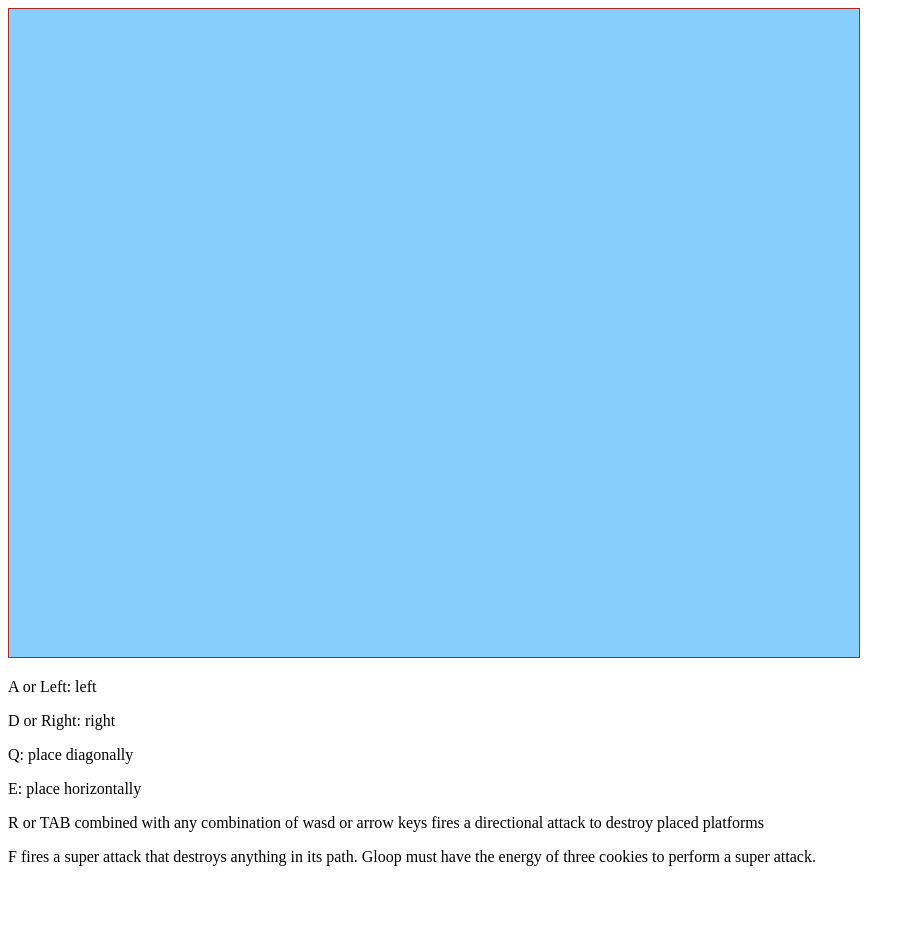
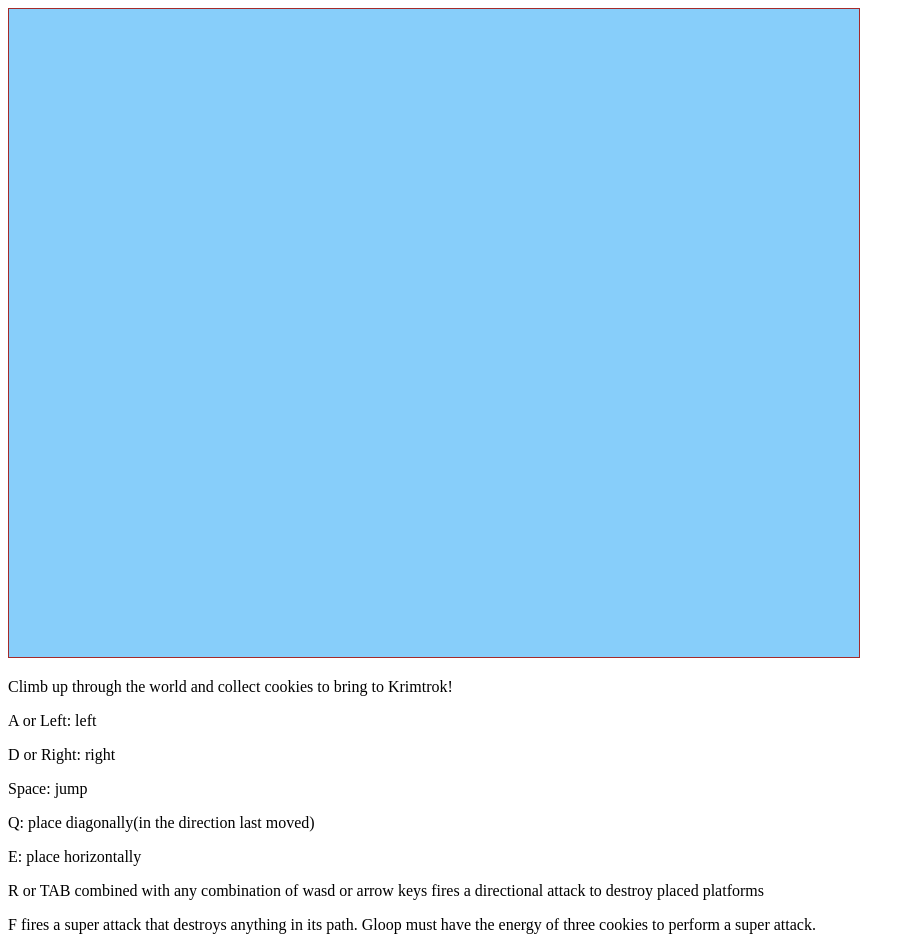
Before and after one commit to mercedeschea/battleUp, a plain HTML site: page index.html in a window 1280 px wide. Shown: the whole page, without its empty margins (0-915 px from the left). Before the commit the page ends 882 px from the top, so only its background shows below. Drawn offline with Linux system fonts and the light colour scheme; no server answers; a script that the page names is missing.

Commit message:
a couple of instructions updates

```diff
--- a/index.html
+++ b/index.html
@@ -28,9 +28,11 @@
 </head>
 <body>
     <canvas id="gameWorld" tabindex="1" width="850" height="648" style="border: 1px solid brown; background: lightskyblue"></canvas>
+    <p>Climb up through the world and collect cookies to bring to Krimtrok!</p>
     <p>A or Left: left</p>
     <p>D or Right: right</p>
-    <p>Q: place diagonally</p>
+    <p>Space: jump</p>
+    <p>Q: place diagonally(in the direction last moved)</p>
     <p>E: place horizontally</p>
     <p>R or TAB combined with any combination of wasd or arrow keys fires a directional attack to destroy placed platforms</p>
     <p>F fires a super attack that destroys anything in its path. Gloop must have the energy of three cookies to perform a super attack.</p>
```
